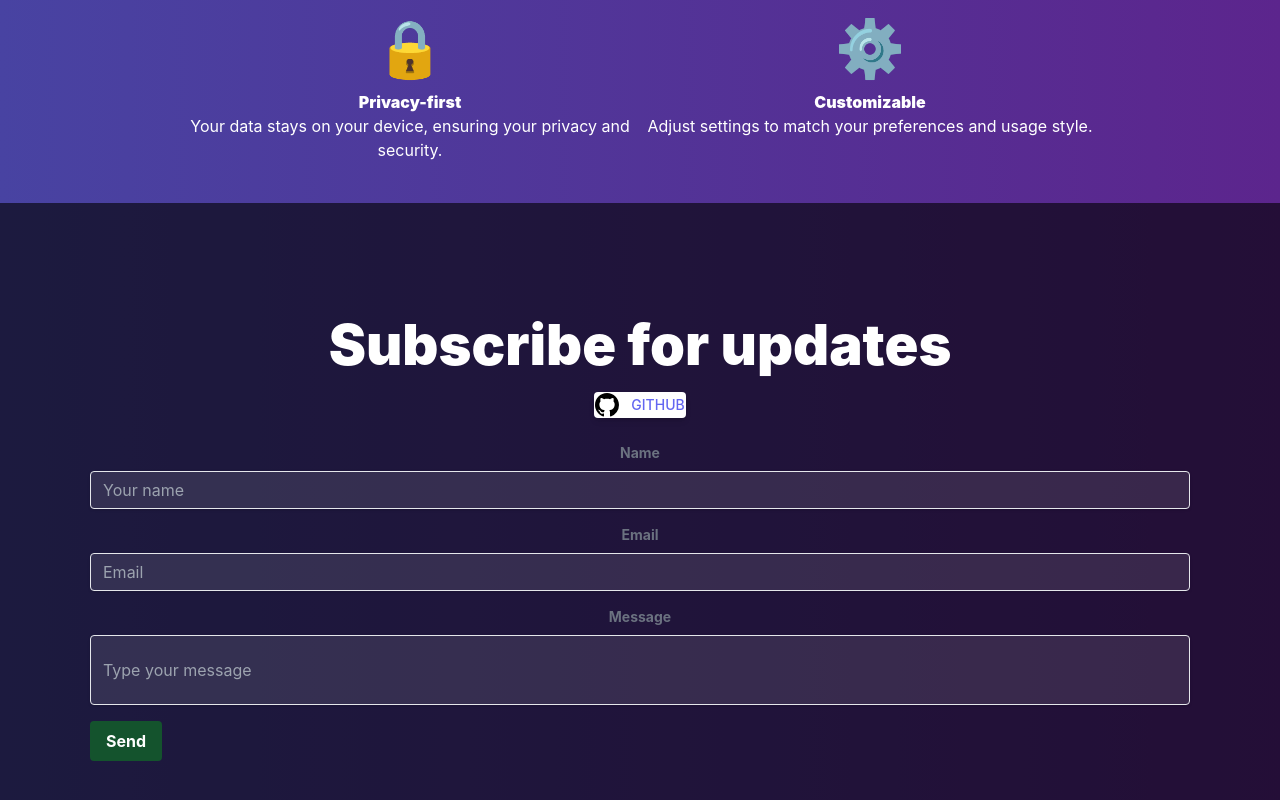
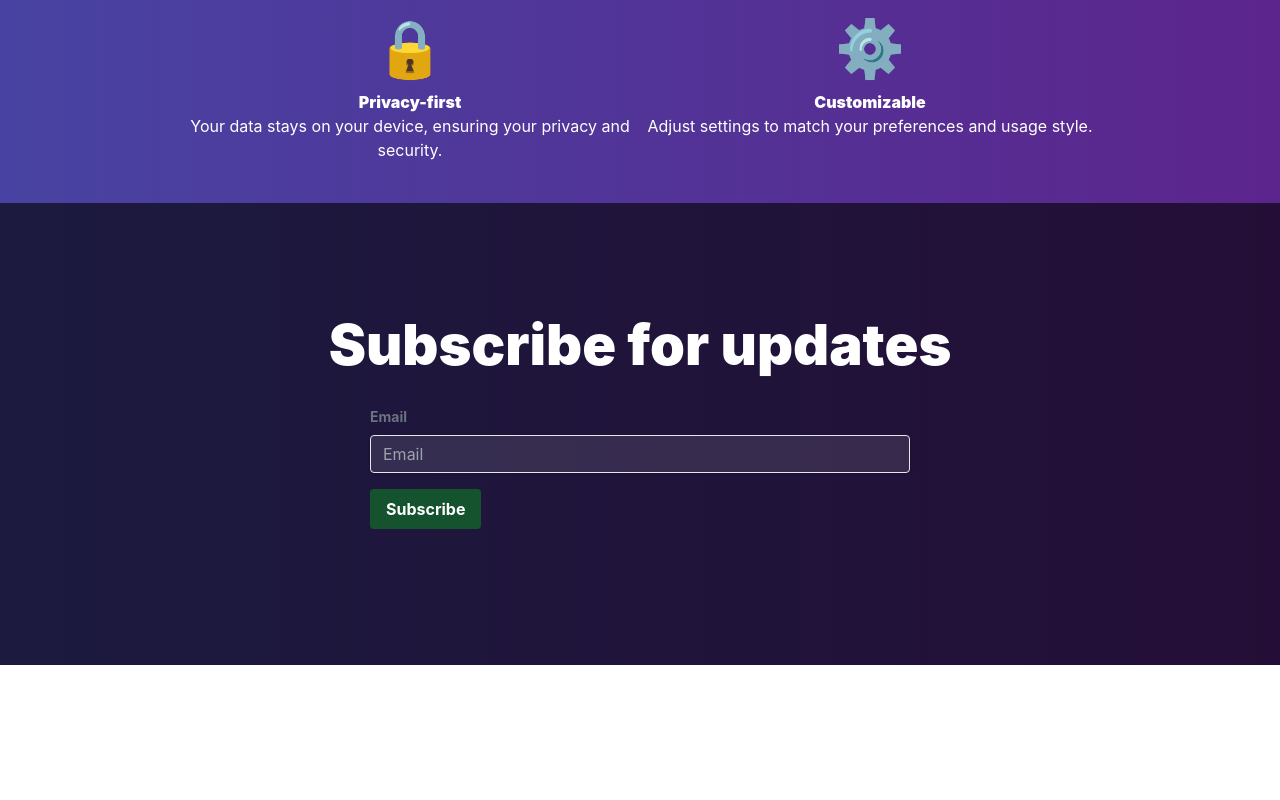
Before and after one commit to bkny-labs/type-genius-web, a React (Create React App) app: page / in a window 1280 px wide. Shown: the part 988-1788 px from the top of the page. After the commit the page ends 1653 px from the top, so only its background shows below. Built offline with nearby package versions, Linux system fonts and the light colour scheme.

Commit message:
updated subscribe form

```diff
--- a/src/Subscribe.tsx
+++ b/src/Subscribe.tsx
@@ -12,8 +12,8 @@ export default function Subscribe() {
   }
 
   return (
-    <div className="w-full">
-      <div className="row">
+    <div className="subscription-form">
+      {/* <div className="row">
         <div className="column align-center">
           <a href="https://github.com/m4tuna" target="_blank" rel="noreferrer">
           <button className="flex items-center text-sm uppercase rounded mx-auto my-auto bg-white hover:bg-gray-100 text-indigo-500 border border-transparent hover:border-transparent hover:text-gray-500 shadow-md hover:shadow-lg font-medium transition transform hover:-translate-y-0.5">
@@ -31,7 +31,7 @@ export default function Subscribe() {
         </button>
         </a>
         </div>
-      </div>
+      </div> */}
 
       <form
         className="px-5 pt-5 pb-5 mb-4"
@@ -46,26 +46,14 @@ export default function Subscribe() {
           </label>
         </p>
         <div className="mb-4">
-          <label className="block text-gray-500 text-sm font-bold mb-2" htmlFor="name">
-            Name
-          </label>
-          <input onChange={handleChange} className="shadow appearance-none border rounded w-full py-2 px-3 text-white bg-white bg-opacity-10 leading-tight focus:outline-none focus:shadow-outline" id="name" name="name" type="text" placeholder="Your name" />
-        </div>
-        <div className="mb-4">
           <label className="block text-gray-500 text-sm font-bold mb-2" htmlFor="email">
             Email
           </label>
           <input onChange={handleChange} className="shadow appearance-none border rounded w-full py-2 px-3 text-white bg-white bg-opacity-10 leading-tight focus:outline-none focus:shadow-outline" id="email" name="email" type="text" placeholder="Email" />
         </div>
-        <div className="mb-4">
-          <label className="block text-gray-500 text-sm font-bold mb-2" htmlFor="message">
-            Message
-          </label>
-          <input onChange={handleChange} className="shadow appearance-none border rounded w-full py-6 px-3 text-white bg-white bg-opacity-10 leading-tight focus:outline-none focus:shadow-outline" id="message" name="message" type="textarea" placeholder="Type your message" />
-        </div>
         <div className="flex items-center justify-between">
           <button type="submit" className="bg-green-900 border-none hover:bg-green-700 text-white font-bold py-2 px-4 rounded focus:outline-none focus:shadow-outline">
-            Send
+            Subscribe
           </button>
         </div>
       </form>
--- a/src/Test.tsx
+++ b/src/Test.tsx
@@ -1,5 +1,3 @@
-import video from './images/demo.gif';
-import Subscribe from './Subscribe';
 import './Test.scss'
 
 const Test = () => {
--- a/src/TypeGenius.scss
+++ b/src/TypeGenius.scss
@@ -50,7 +50,7 @@
   }
 
   .social {
-    position: absolute;
+    position: fixed;
     z-index: 100;
     top: 10px;
     right: 20px;
--- a/src/index.scss
+++ b/src/index.scss
@@ -21,3 +21,10 @@ code {
   font-family: source-code-pro, Menlo, Monaco, Consolas, 'Courier New',
     monospace;
 }
+
+
+.subscription-form {
+  max-width: 580px;
+  margin: 0 auto;
+  text-align: left;
+}
```
Also changed, not shown: src/Social.tsx (+1 -8 lines).
